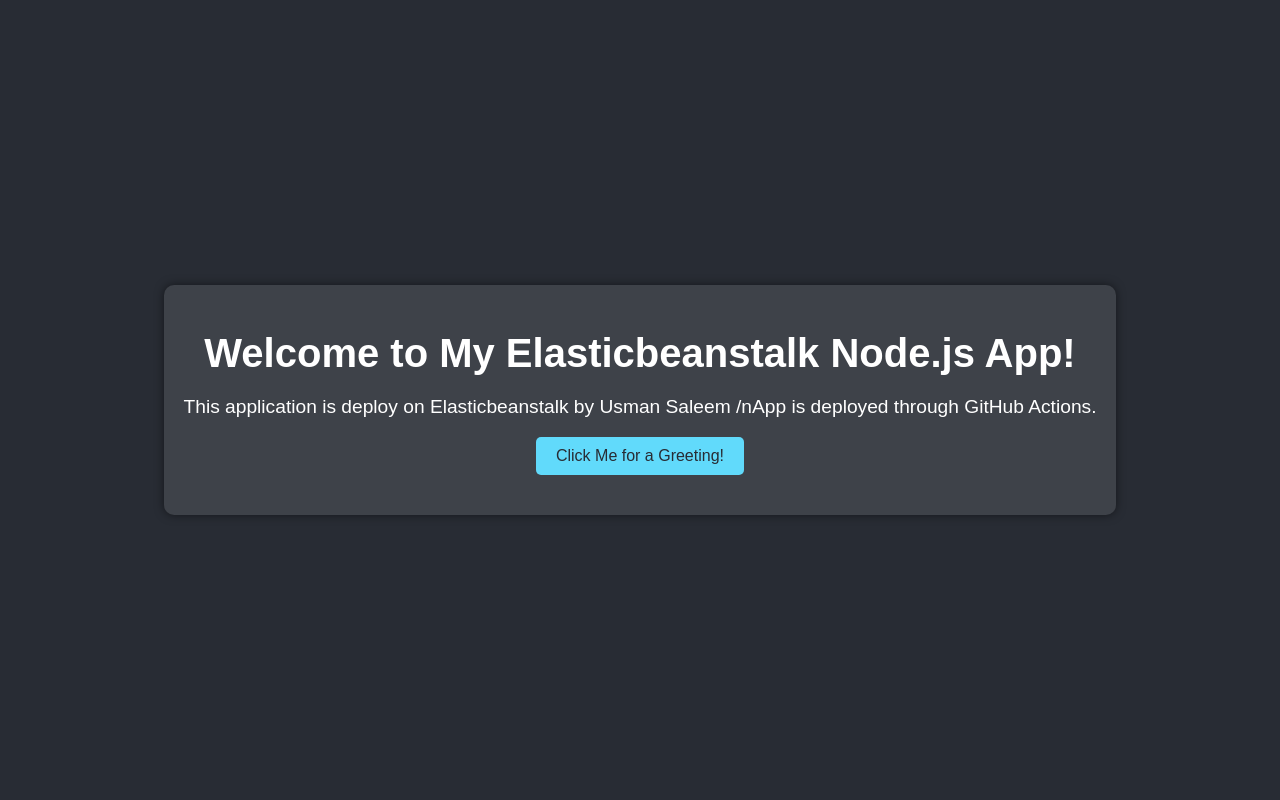
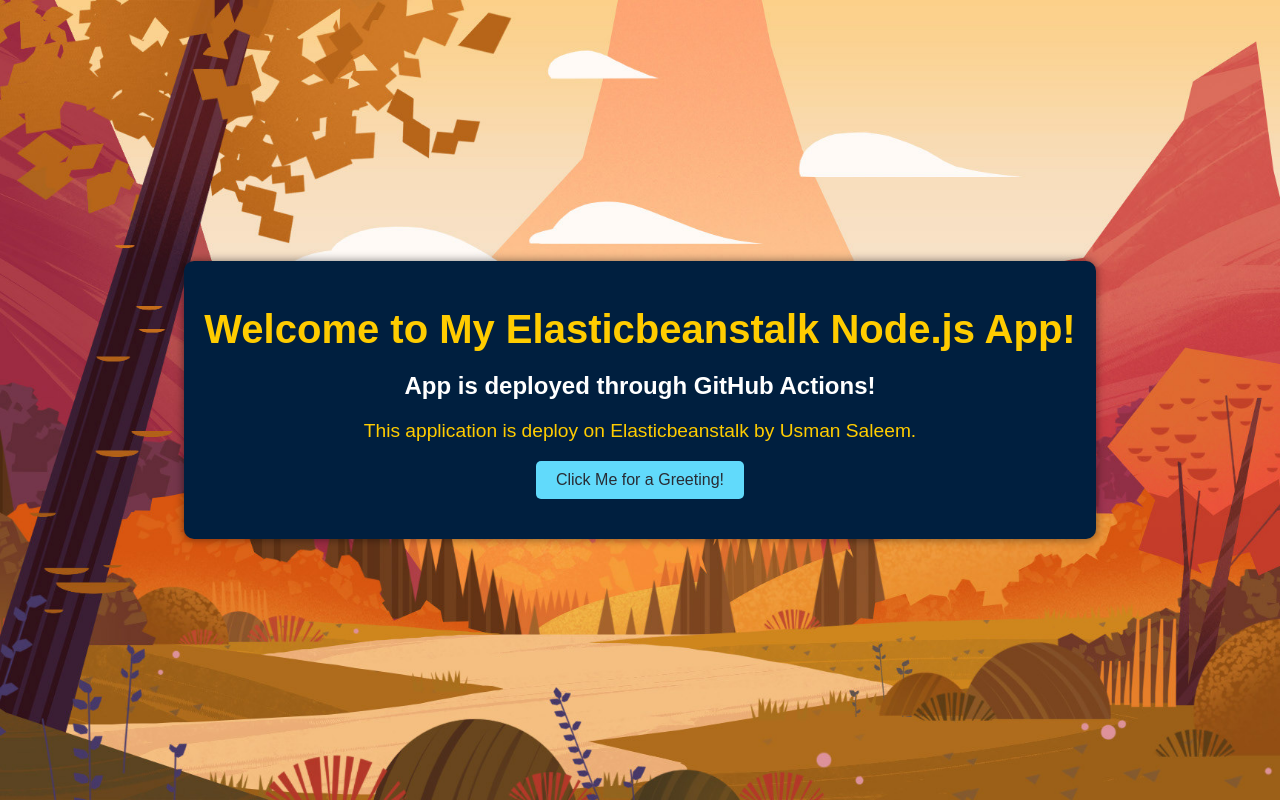
Before and after one commit to ug-devops/ecs-node-app, a website: page public/index.html in a window 1280 px wide. Drawn offline with Linux system fonts and the light colour scheme.

Commit message:
Deploying app through github actions on AWS EB v9

```diff
--- a/public/index.html
+++ b/public/index.html
@@ -10,7 +10,8 @@
 <body>
     <div class="container">
         <h1>Welcome to My Elasticbeanstalk Node.js App!</h1>
-        <p>This application is deploy on Elasticbeanstalk by Usman Saleem /nApp is deployed through GitHub Actions.</p>
+	<h2>App is deployed through GitHub Actions!</h2>
+        <p>This application is deploy on Elasticbeanstalk by Usman Saleem.</p>
         <button id="greetButton">Click Me for a Greeting!</button>
         <p id="greetingMessage"></p>
     </div>
--- a/public/styles.css
+++ b/public/styles.css
@@ -1,7 +1,11 @@
 /* public/styles.css */
+
 body {
-    background-color: #282c34;
-    color: #ffffff;
+    background-image: url('image.jpg'); /* Direct reference to the image in the same directory */
+    background-size: cover; /* Ensures the image covers the entire viewport */
+    background-position: center; /* Centers the image */
+    background-repeat: no-repeat; /* Prevents the image from repeating */
+    color: #ffffff; /* Default text color */
     font-family: 'Arial', sans-serif;
     display: flex;
     justify-content: center;
@@ -12,7 +16,7 @@
 
 .container {
     text-align: center;
-    background-color: rgba(255, 255, 255, 0.1);
+    background-color: #001f3f; /* Dark blue background color */
     padding: 20px;
     border-radius: 10px;
     box-shadow: 0 0 10px rgba(0, 0, 0, 0.5);
@@ -21,6 +25,7 @@
 h1 {
     font-size: 2.5em;
     margin-bottom: 20px;
+    color: #ffcc00; /* Yellow color for the header */
 }
 
 button {
@@ -41,4 +46,5 @@
 p {
     margin-top: 20px;
     font-size: 1.2em;
+    color: #ffcc00; /* Yellow color for paragraph text */
 }
```
Also changed, not shown: public/image.jpg (added).
